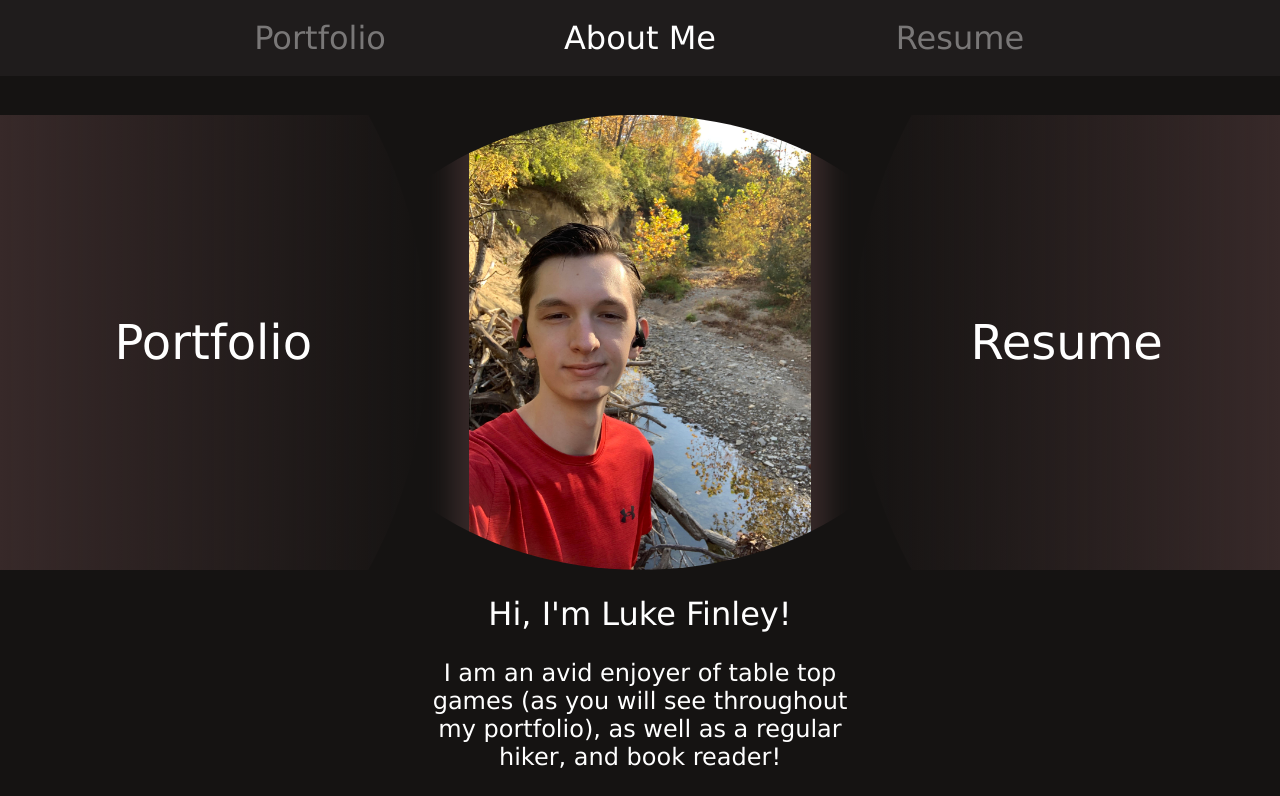
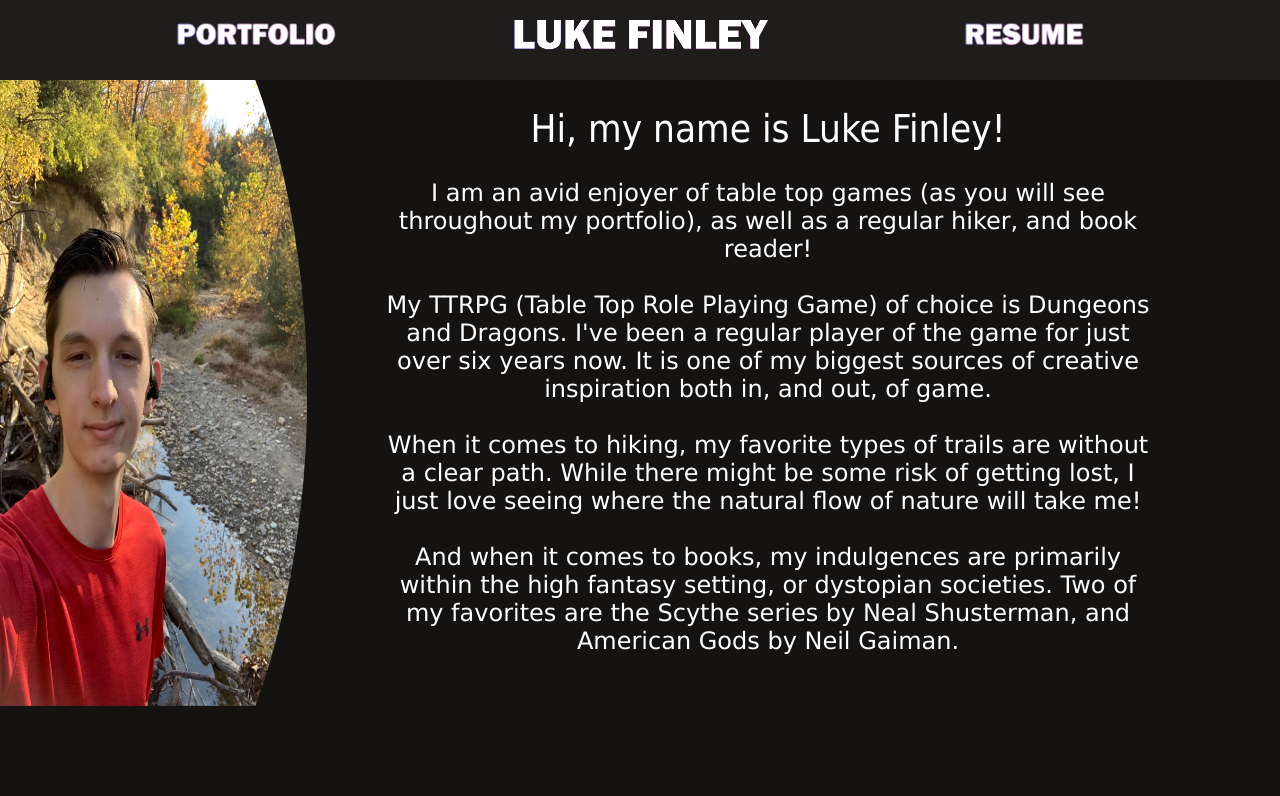
Before and after one commit to Luke-FInley/Portfolio, a plain HTML site: page index.html in a window 1280 px wide. Shown: the top 796 px of the page. Drawn offline with Linux system fonts and the light colour scheme.

Commit message:
New About Me

```diff
--- a/index.html
+++ b/index.html
@@ -14,19 +14,22 @@
 
         <div id="portfolio" class="portfolio">
             <div>
-                Portfolio
+                <img class="portfolio-text" src="AboutMe/PORTFOLIO.png" alt="Portfolio">
+                <img class="portfolio-text-white" src="AboutMe/PORTFOLIO-White.png" alt="Portfolio">
             </div>
         </div>
 
         <div id="name" class="name active">
             <div>
-                About Me
+                <img class="my-name" src="AboutMe/LUKEFINLEY.png" alt="My name: Luke Finley">
+                <img class="my-name-white" src="AboutMe/LUKEFINLEY-White.png" alt="My name: Luke Finley">
             </div>
         </div>
 
         <div id="resume" class="resume">
             <div>
-                Resume
+                <img class="resume-text" src="AboutMe/RESUME.png" alt="Resume">
+                <img class="resume-text-white" src="AboutMe/RESUME-White.png" alt="Resume">
             </div>
         </div>
 
@@ -36,43 +39,16 @@
 
         <div class="index-row-one">
 
-            <div class="ir1-item1" id="portfolioNav">
-                Portfolio
+            <div class="ir1-item1" id="">
+                <img class="pfp" src="AboutMe/PFP.jpg" alt="Image of Self">
             </div>
 
-            <div class="ir1-item2" id="aboutMeNav">
-                <img class="pfp" src="AboutMe/PFP.jpg" alt="Image of Self">
-                <div class="index-pfp-boxshadow">
+            <div class="ir1-item2" id="">
 
+                <div class="my-name-is">
+                    Hi, my name is Luke Finley!
                 </div>
-            </div>
-
-            <div class="ir1-item3" id="resumeNav">
-                Resume
-            </div>
-
-        </div>
-
-
-
-        <div class="index-row-2">
-
-            <div class="ir2-item1">
-                Hi, I'm Luke Finley!
-            </div>
-
-        </div>
-
-
-
-        <div class="index-row-3">
-
-            <div class="ir3-item1">
-                <!-- put something here later -->
-            </div>
-
-            <div class="ir3-item2">
-
+                            <br>
                 <div>
                     I am an avid enjoyer of table top games (as you will see throughout my portfolio), as well as a regular hiker, and book reader!
                 </div>
@@ -86,16 +62,12 @@
                 </div>
                            <br>
                 <div>
-                    And when it comes to books, my indulgence are primarily within the high fantasy setting, or dystopian societies. Two of my favorites are the Scythe series by Neal Shusterman, and American Gods by Neil Gaiman.
+                    And when it comes to books, my indulgences are primarily within the high fantasy setting, or dystopian societies. Two of my favorites are the Scythe series by Neal Shusterman, and American Gods by Neil Gaiman.
                 </div>
-
-            </div>
-
-            <div class="ir3-item3">
-                <!-- put something here later -->
             </div>
 
         </div>
+
     </div>
 
 
--- a/style.css
+++ b/style.css
@@ -17,7 +17,7 @@ body {
     margin: 0;
     padding: 0;
     border: none;
-    height: 6%;
+    height: 10vh;
 }
 
 .resume, .name, .portfolio {
@@ -34,14 +34,56 @@ body {
     font-size: 200%;
     cursor: pointer;
     transition: .4s;
-    opacity: .4;
     text-align: center;
+    /* border: red solid 1px; */
 }
 
-.portfolio:hover, .resume:hover, .name:hover{
-    opacity: 1;
-    color: rgb(255, 255, 255);
+.my-name, .resume-text, .portfolio-text {
+    width: 20%;
+    animation: rainbow-name 3s;
+    animation-iteration-count: infinite;
+    animation-timing-function: linear;
+    position: absolute;
+    top: 1%;
+    left: 40%;
 }
+
+@keyframes rainbow-name {
+    from {filter: hue-rotate(0deg);}
+    to {filter: hue-rotate(360deg);}
+}
+
+.my-name-white, .resume-text-white, .portfolio-text-white {
+    width: 20%;
+    animation: rainbow-name 5s;
+    animation-iteration-count: infinite;
+    animation-timing-function: linear;
+    position: absolute;
+    top: 1%;
+    left: 40%;
+    transition: .7s;
+}
+
+.my-name-white:hover, .resume-text-white:hover, .portfolio-text-white:hover {
+    opacity: 0;
+}
+
+.name {
+    width: 20%;
+}
+
+.resume-text, .resume-text-white {
+    left: 70%;
+    transform: scale(.7);
+}
+
+.portfolio-text, .portfolio-text-white {
+    left: 10%;
+    transform: scale(.7);
+
+}
+
+
 
 .active {
     opacity: 1;
@@ -119,7 +161,7 @@ body {
     overflow: hidden;
 }
 
-.index-row-one {
+.index-row-one, .index-row-two {
     width: 100%;
     display: flex;
     flex-direction: row;
@@ -127,125 +169,40 @@ body {
 }
 
 .ir1-item1, .ir1-item2, .ir1-item3 {
-    width: 100%;
-    margin-top: 3%;
-    /* border: solid red 1px; */
+    margin-top: 0%;
 }
 
 .ir1-item1 {
-    background-image: linear-gradient( to left, rgba(55, 41, 41, 0), rgba(55, 41, 41, 1));
-    clip-path: ellipse(100% 99% at left);
-    font-family: 'Lucida Sans Regular', 'Lucida Grande', 'Lucida Sans Unicode', Geneva, Verdana, sans-serif;
-    color: #fff;
-    justify-content: center;
-    align-items: center;
-    text-align: center;
+
+    justify-content: left;
     display: flex;
-    font-size: 300%;
-    cursor: pointer;
+    width: 30%;
+    height: auto;
 
     transition: 1s;
-    filter: hue-rotate(0deg);
-}
-.ir1-item1:hover{
-    filter: hue-rotate(180deg);
-    font-size: 350%;
 }
 
 .ir1-item2 {
-    width:100%;
-    justify-content: center;
-    align-items: center;
-    display: flex;
-
-    transition: 1s;
-    filter: hue-rotate(0deg);
-
-}
-
-
-.ir1-item3 {
-    background-image: linear-gradient( to right, rgba(55, 41, 41, 0), rgba(55, 41, 41, 1));
-    clip-path: ellipse(100% 99% at right);
-    font-family: 'Lucida Sans Regular', 'Lucida Grande', 'Lucida Sans Unicode', Geneva, Verdana, sans-serif;
-    color: #fff;
-    justify-content: center;
-    align-items: center;
-    text-align: center;
-    display: flex;
-    font-size: 300%;
-    cursor: pointer;
-
-    transition: 1s;
-    filter: hue-rotate(0deg);
-}
-.ir1-item3:hover{
-    filter: hue-rotate(180deg);
-    font-size: 350%;
-}
-
-.pfp {
-    width: 80%;
-    height: auto;
-    clip-path: ellipse(90% 50% at center);
-}
-.index-pfp-boxshadow {
-    height: 100%;
-    width: 80%;
-    position: absolute;
-    clip-path: ellipse(90% 50% at center);
-    box-shadow: 0 0vh 3vh 2vh rgba(55, 41, 41, 1);
-
-    transition: 1s;
-    filter: hue-rotate(0deg);
-}
-.index-pfp-boxshadow:hover{
-    filter: hue-rotate(180deg);
-}
-
-.index-row-2 {
-    width: 100%;
-    display: flex;
-    flex-direction: row;
-    overflow: hidden;
-}
-
-.ir2-item1 {
-    width: 100%;
-    margin-top: 2%;
-    /* border: solid red 1px;  */
-
-}
-
-.ir2-item1 {
-    font-family: 'Lucida Sans Regular', 'Lucida Grande', 'Lucida Sans Unicode', Geneva, Verdana, sans-serif;
-    color: #fff;
-    justify-content: center;
-    align-items: center;
-    text-align: center;
-    display: flex;
-    font-size: 200%;
-}
-
-
-.index-row-3 {
-    width: 100%;
-    display: flex;
-    flex-direction: row;
-    overflow: hidden;
-}
-
-.ir3-item1, .ir3-item2, .ir3-item3 {
-    width: 100%;
+    width: 60%;
     margin-top: 2%;
     margin-bottom: 4%;
     font-size: 150%;
     text-align: center;
     color: #fff;
     font-family: Verdana, sans-serif, Tahoma;
-
+    align-items: center;
+    justify-content: center;
+    display: flex;
+    flex-direction: column;
 }
 
-/* .name {
-    do some shit with the filter: huerotation function to do some thing similar to jude.
-} */
+.my-name-is {
+    font-size: 160%;
+    font-family: Tahoma, sans-serif, Verdana;
+}
+
+.pfp {
+    width: 80%;
+    height: auto;
+    clip-path: ellipse(100% 90% at left);
+}
```
Also changed, not shown: portfolio.html (+8 -5 lines), resume.html (+8 -5 lines), AboutMe/LUKEFINLEY-White.png (added), AboutMe/LUKEFINLEY.png (added), AboutMe/PORTFOLIO-White.png (added), AboutMe/PORTFOLIO.png (added), AboutMe/RESUME-White.png (added), AboutMe/RESUME.png (added).
